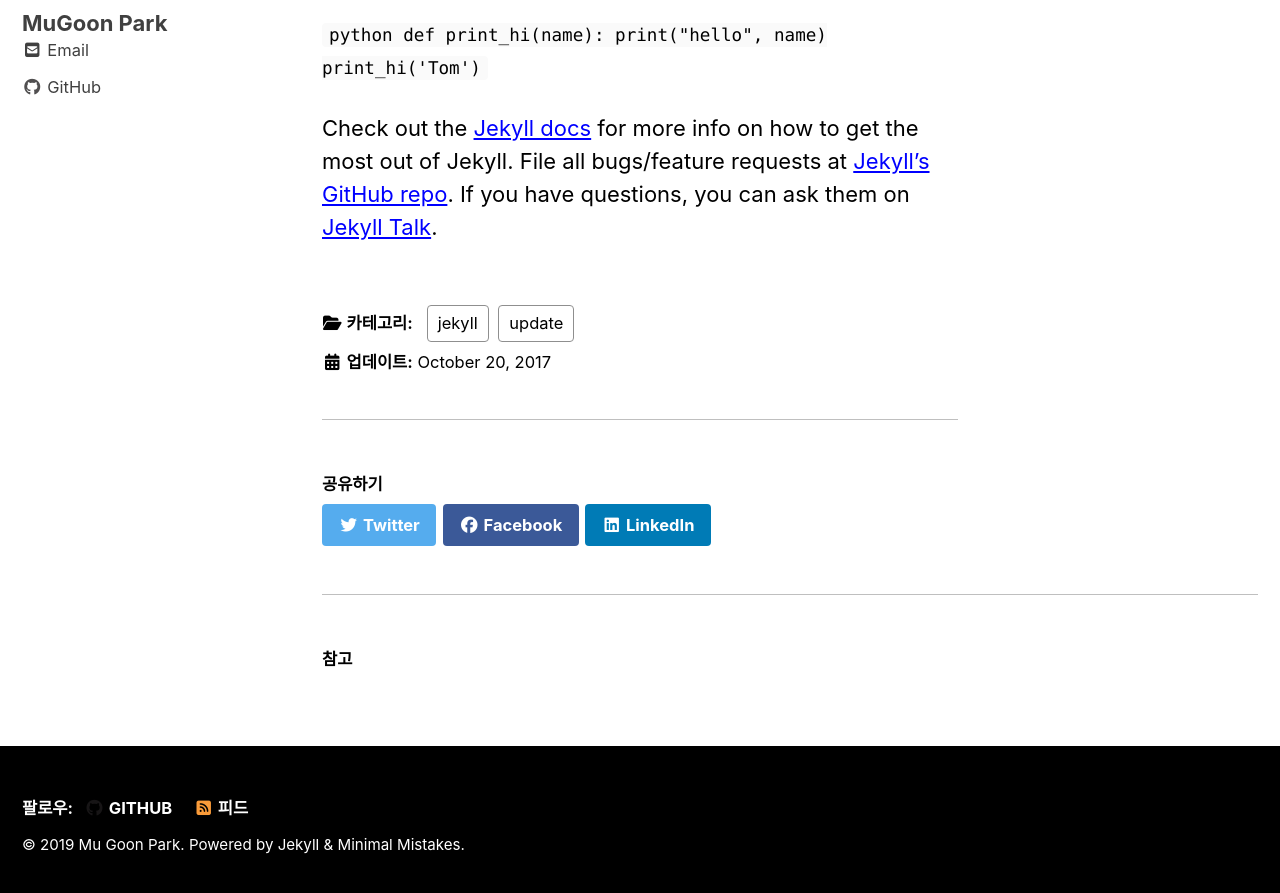
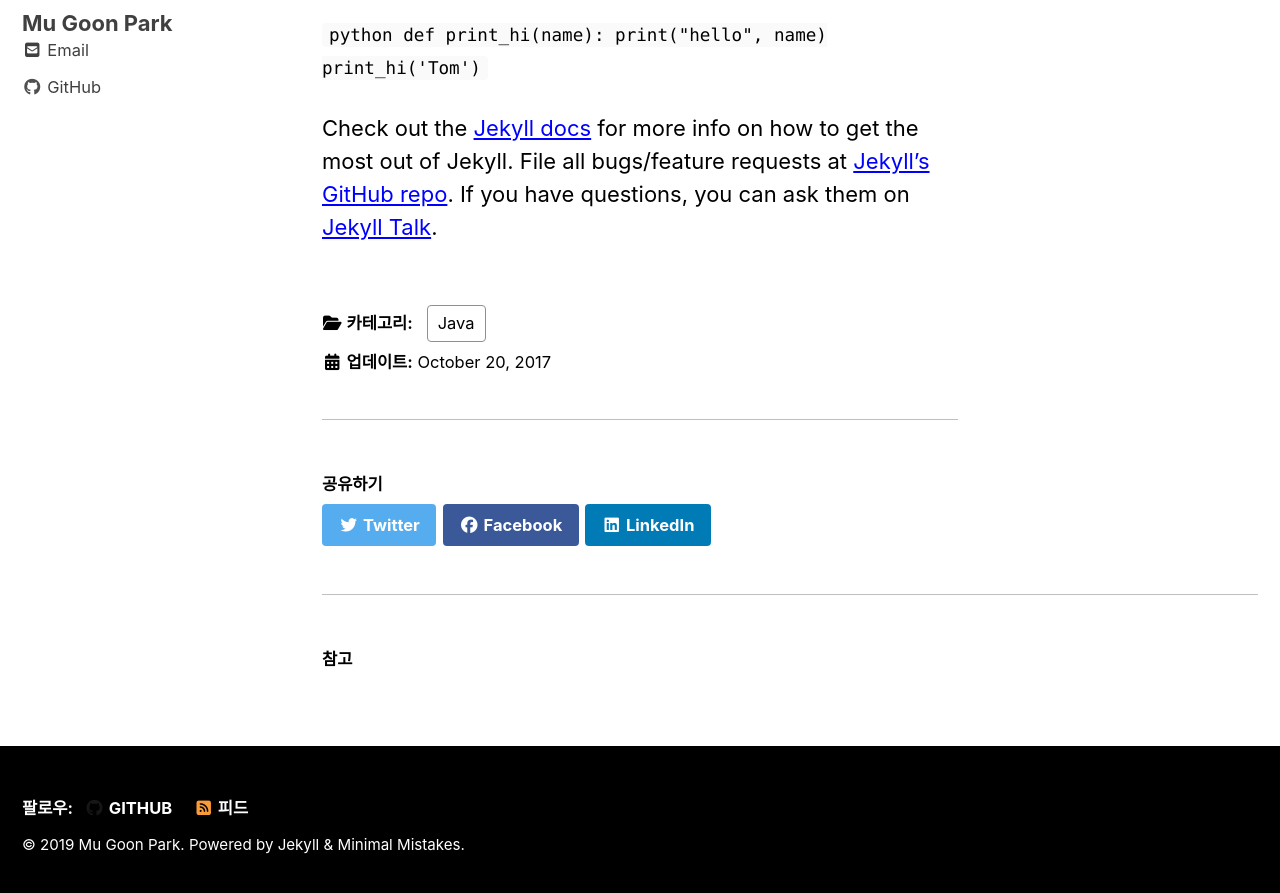
Before and after one commit to mugunPark/mkpark.github.io, a Jekyll site: the page built from _posts/2019-12-07-test-posts.md, in a window 1280 px wide and 900 px high, scrolled down 609 px. Shown: the top 893 px of the window. Built offline with Jekyll 4.4.1, drawn with Linux system fonts in a browser that asks for light colours; cached includes are drawn as plain includes; nearby versions of some CDN libraries.

Commit message:
연습 중

```diff
--- a/_config.yml
+++ b/_config.yml
@@ -65,8 +65,8 @@
   secret                 :
 atom_feed:
   path                   : # blank (default) uses feed.xml
-search                   : # true, false (default)
-search_full_content      : # true, false (default)
+search                   : true # true, false (default)
+search_full_content      : true # true, false (default)
 search_provider          : # lunr (default), algolia, google
 algolia:
   application_id         : # YOUR_APPLICATION_ID
@@ -107,7 +107,7 @@
 
 # Site Author
 author:
-  name             : "MuGoon Park"
+  name             : "Mu Goon Park"
   avatar           : "/assets/images/avatar.png" # path of avatar image, e.g. "/assets/images/bio-photo.jpg"
   bio              : # "I am an **amazing** person."
   location         : # "Somewhere"
--- a/_posts/2019-12-07-test-posts.md
+++ b/_posts/2019-12-07-test-posts.md
@@ -1,7 +1,7 @@
 ---
 title: "Welcome to Jekyll!"
 date: 2017-10-20 08:26:28 -0400
-categories: jekyll update
+categories: "Java"
 ---
 You’ll find this post in your `_posts` directory. Go ahead and edit it and re-build the site to see your changes. You can rebuild the site in many different ways, but the most common way is to run `jekyll serve`, which launches a web server and auto-regenerates your site when a file is updated.
 
```
